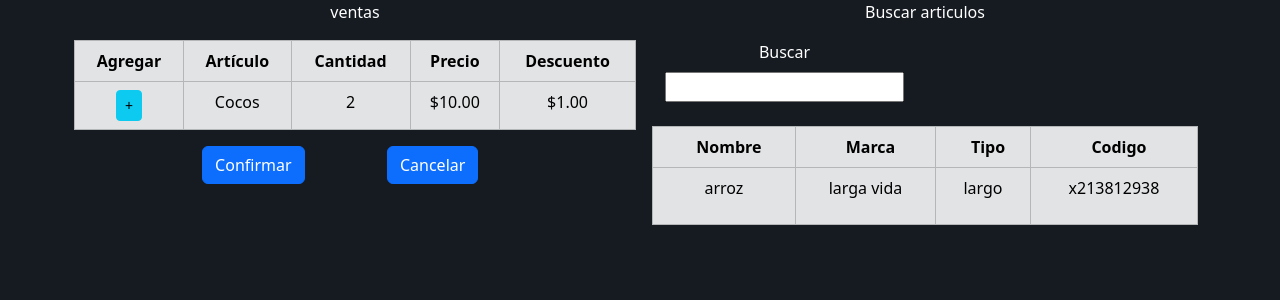
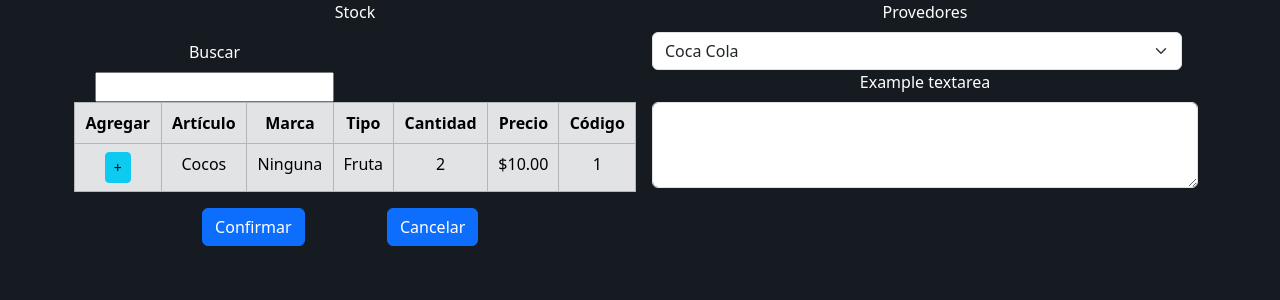
Before and after one commit to SPYROBO/galeazzi, a PHP site: page /vistas/stock.php in a window 1280 px wide. Shown: the part 56-356 px from the top of the page. Run offline with PHP 8.4, Linux system fonts and the light colour scheme.

Commit message:
añado stock para conectar a la base de datos

```diff
--- a/css/style.css
+++ b/css/style.css
@@ -20,3 +20,6 @@ body{
 h5.card-title{
     color: #000000;
 }
+#validationDefault04{
+    width: 530px !important;
+}
--- a/vistas/stock.php
+++ b/vistas/stock.php
@@ -30,26 +30,36 @@
             <!-- carrito -->
             <div class="col">
                 <p>
-                    ventas
+                    Stock
                 </p>
+                <form class="row g-3">
+                    <div class="col-md-6">
+                        <label for="validationDefault01" class="form-label">Buscar</label>
+                        <input type="text" class="text  " id="validationDefault01" value="" required>
+                    </div>
+                </form>
                 <form class="row g-3">
                     <table class="table table-secondary table-bordered">
                         <thead class="thead-dark">
                             <tr>
                                 <th>Agregar</th>
                                 <th>Artículo</th>
+                                <th>Marca</th>
+                                <th>Tipo</th>
                                 <th>Cantidad</th>
                                 <th>Precio</th>
-                                <th>Descuento</th>
+                                <th>Código</th>
                             </tr>
                         </thead>
                         <tbody>
                             <tr>
                                 <td><button class="btn btn-info btn-sm">+</button></td>
                                 <td>Cocos</td>
+                                <td>Ninguna</td>
+                                <td>Fruta</td>
                                 <td>2</td>
                                 <td>$10.00</td>
-                                <td>$1.00</td>
+                                <td>1</td>
                             </tr>
                         </tbody>
                     </table>
@@ -64,50 +74,22 @@
                 </form>
             </div>
             <!-- buscador -->
-            <div class="col">
-                <p>Buscar articulos</p>
-                <form class="row g-3">
-                    <div class="col-md-6">
-                        <label for="validationDefault01" class="form-label">Buscar</label>
-                        <input type="text" class="text  " id="validationDefault01" value="" required>
-                    </div>
-                </form>
-                <br>
-                <table class="table table-secondary table-bordered">
-                    <thead>
-                        <tr>
-                            <th><label class="listar">Nombre</label></th>
-                            <th><label class="listar">Marca</label></th>
-                            <th><label class="listar">Tipo</label></th>
-                            <th><label class="listar">Codigo</label></th>
-                        </tr>
-                    </thead>
-                    <!-- mostrador de info-->
-                    <tbody>
-                        <tr>
-                            <td>
-                                <div id="nombre" class="col mostrador">
-                                    <p>arroz</p>
-                                </div>
-                            </td>
-                            <td>
-                                <div id="marca" class="col mostrador">
-                                    <p>larga vida</p>
-                                </div>
-                            </td>
-                            <td>
-                                <div id="tipo" class="col mostrador">
-                                    <p>largo</p>
-                                </div>
-                            </td>
-                            <td>
-                                <div id="codigo" class="col mostrador">
-                                    <p>x213812938</p>
-                                </div>
-                            </td>
-                        </tr>
-                    </tbody>
-                </table>
+            <div class="col" >
+                <div class="col">
+                    <label for="validationDefault04" class="form-label">Provedores</label>
+                    <select class="form-select" id="validationDefault04" required>
+                        <option selected value="">Fruta</option>
+                        <option selected value="">Muebles</option>
+                        <option selected value="">Coca Cola</option>
+                        <div class="col-md-6">
+                            <label for="validationDefault01" class="form-label">Cliente</label>
+                        </div>
+                    </select>
+                </div>
+                <div class="mb-3">
+                    <label for="exampleFormControlTextarea1" class="form-label">Example textarea</label>
+                    <textarea class="form-control" id="exampleFormControlTextarea1" rows="3"></textarea>
+                </div>
             </div>
         </div>
         <br>
```
